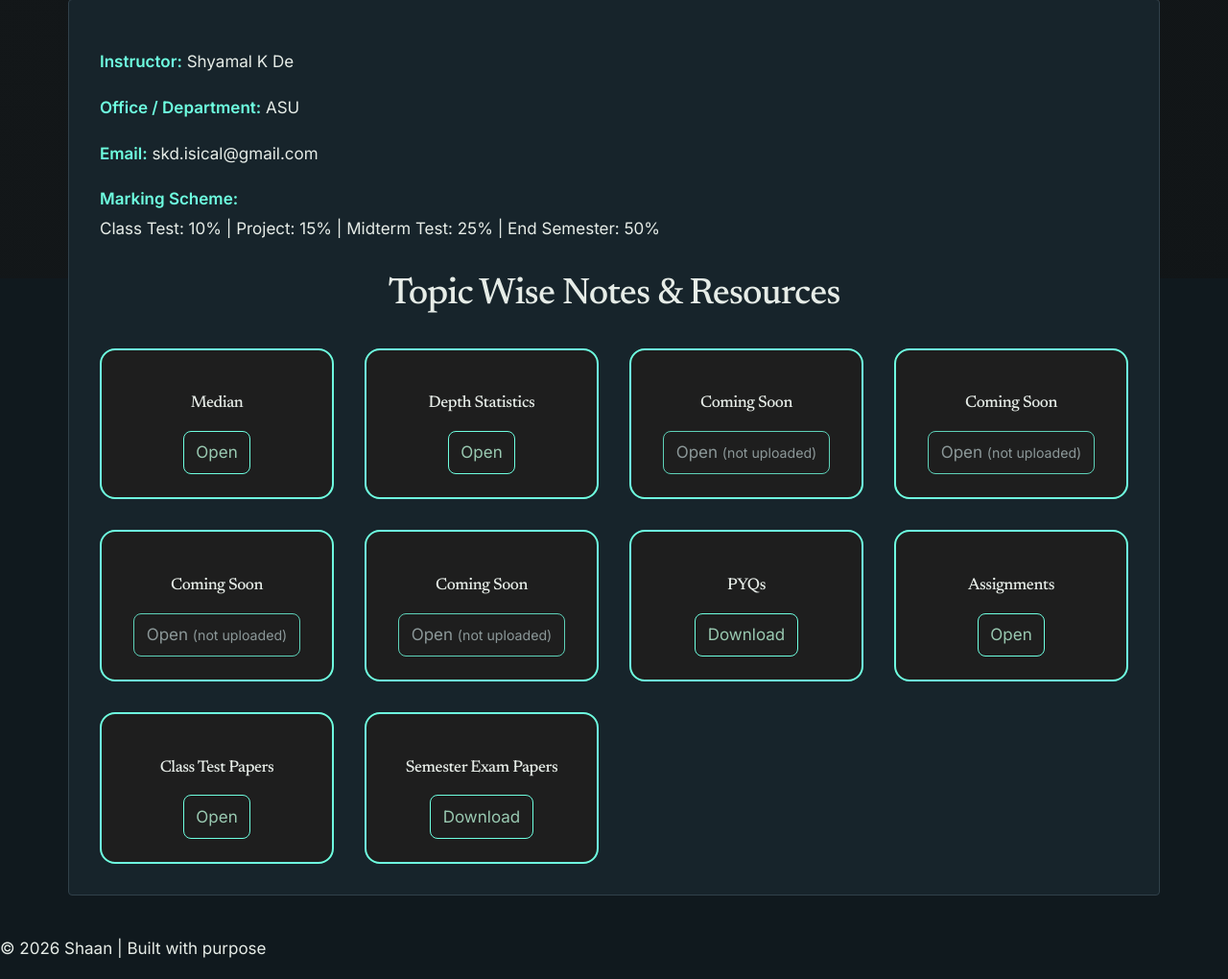
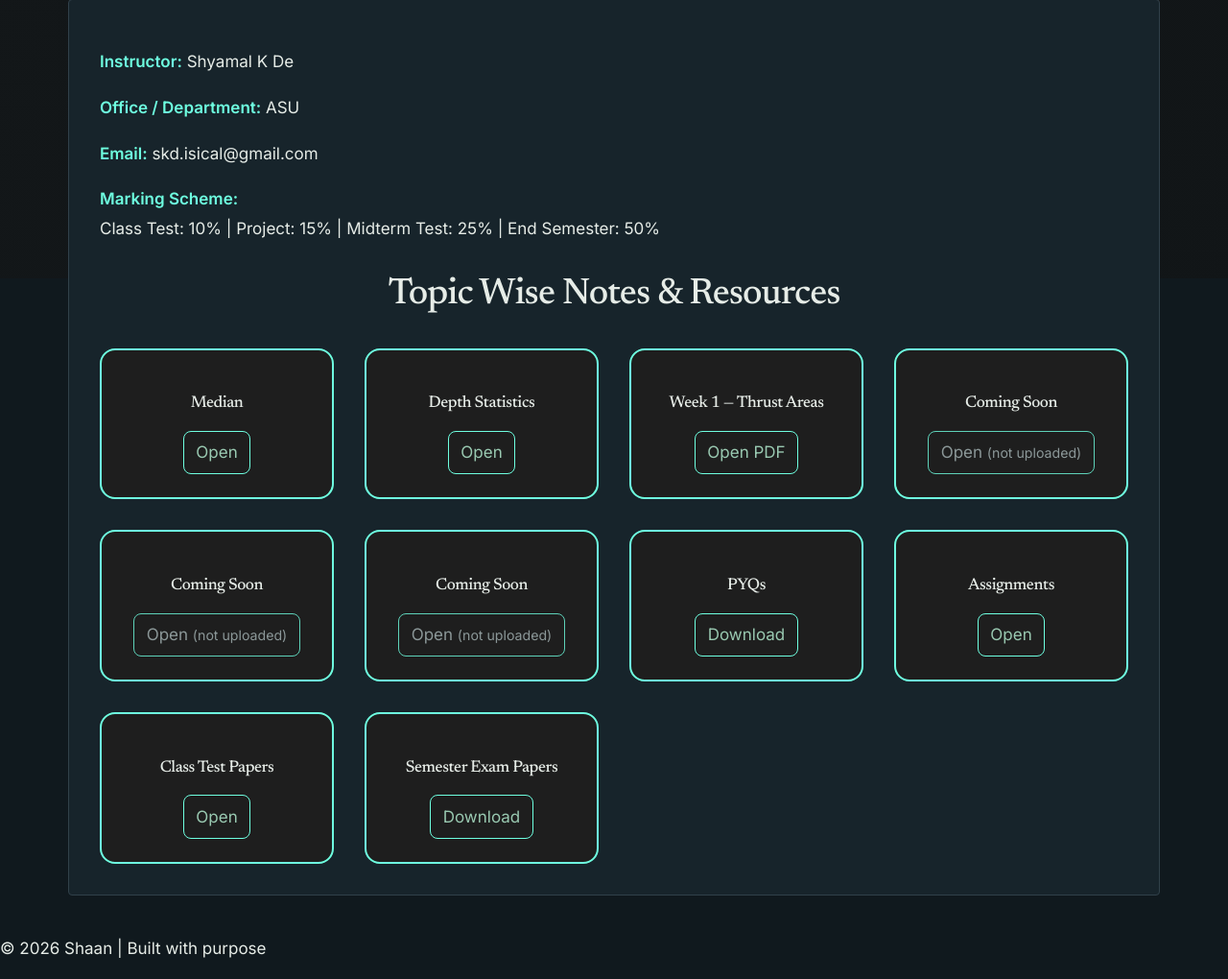
Before and after one commit to StatShaan27/personal, a plain HTML site: page notes/st4.html in a window 1280 px wide. Shown: the part 510-1530 px from the top of the page at 96% size. Drawn offline with Linux system fonts and the light colour scheme.

Commit message:
Add Week 1 Thrust Areas PDF to Statistical Methods IV

```diff
--- a/notes/st4.html
+++ b/notes/st4.html
@@ -172,7 +172,7 @@
     <!-- Weeks 1–14 -->
     <div class="note-card"><h4>Median</h4><a href="st4/t1.html">Open</a></div>
     <div class="note-card"><h4>Depth Statistics</h4><a href="st4/t2.html">Open</a></div>
-    <div class="note-card"><h4>Coming Soon</h4><a data-unavailable-href="st4/t3.html" aria-disabled="true" title="This material has not been uploaded yet" class="unavailable-link">Open <small>(not uploaded)</small></a></div>
+    <div class="note-card"><h4>Week 1 — Thrust Areas</h4><a href="st4/thrust-areas.pdf">Open PDF</a></div>
     <div class="note-card"><h4>Coming Soon</h4><a data-unavailable-href="st4/t4.html" aria-disabled="true" title="This material has not been uploaded yet" class="unavailable-link">Open <small>(not uploaded)</small></a></div>
     <div class="note-card"><h4>Coming Soon</h4><a data-unavailable-href="st4/t5.html" aria-disabled="true" title="This material has not been uploaded yet" class="unavailable-link">Open <small>(not uploaded)</small></a></div>
     <div class="note-card"><h4>Coming Soon</h4><a data-unavailable-href="st4/t6.html" aria-disabled="true" title="This material has not been uploaded yet" class="unavailable-link">Open <small>(not uploaded)</small></a></div>
```
Also changed, not shown: 1 other file.
